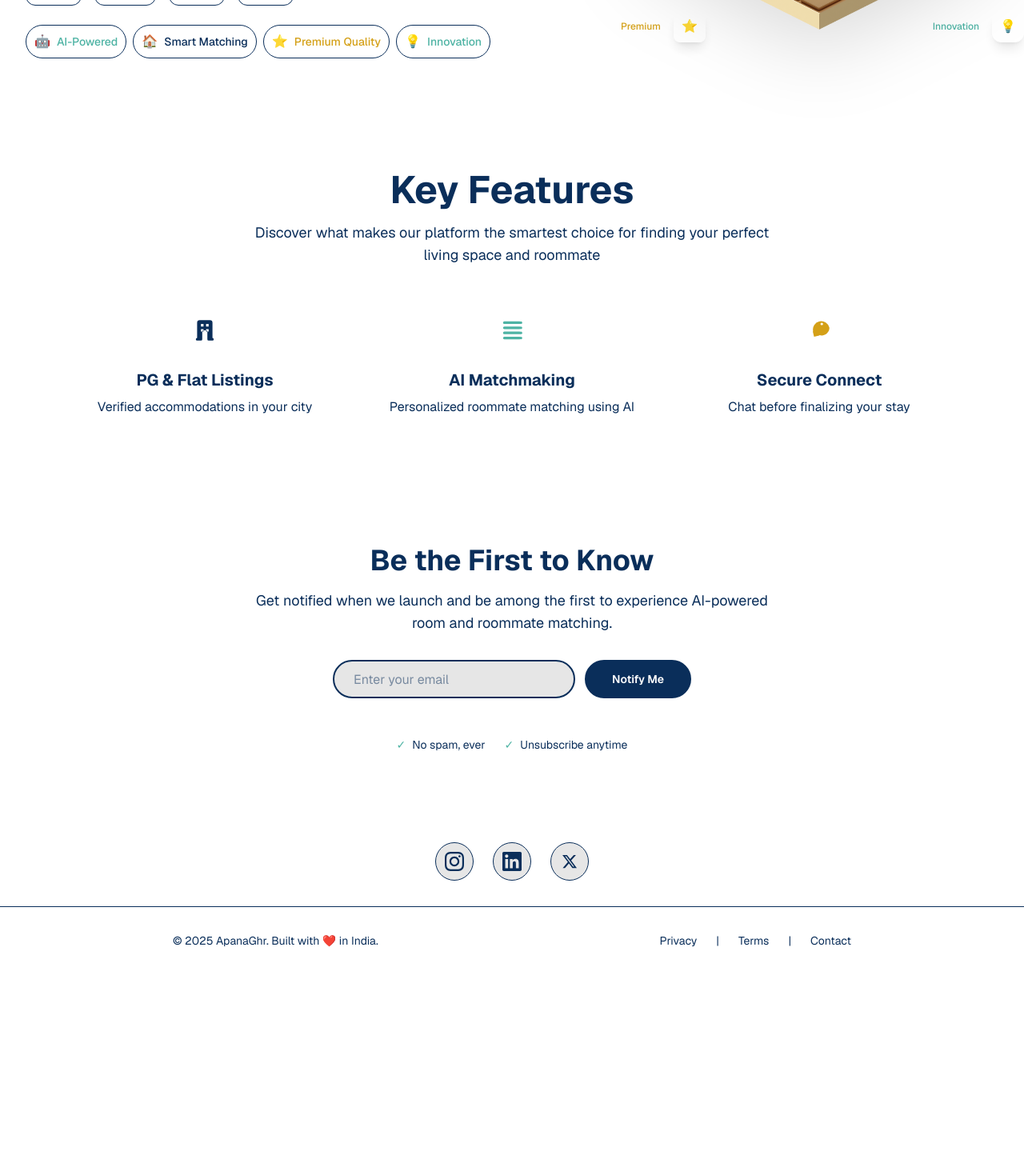
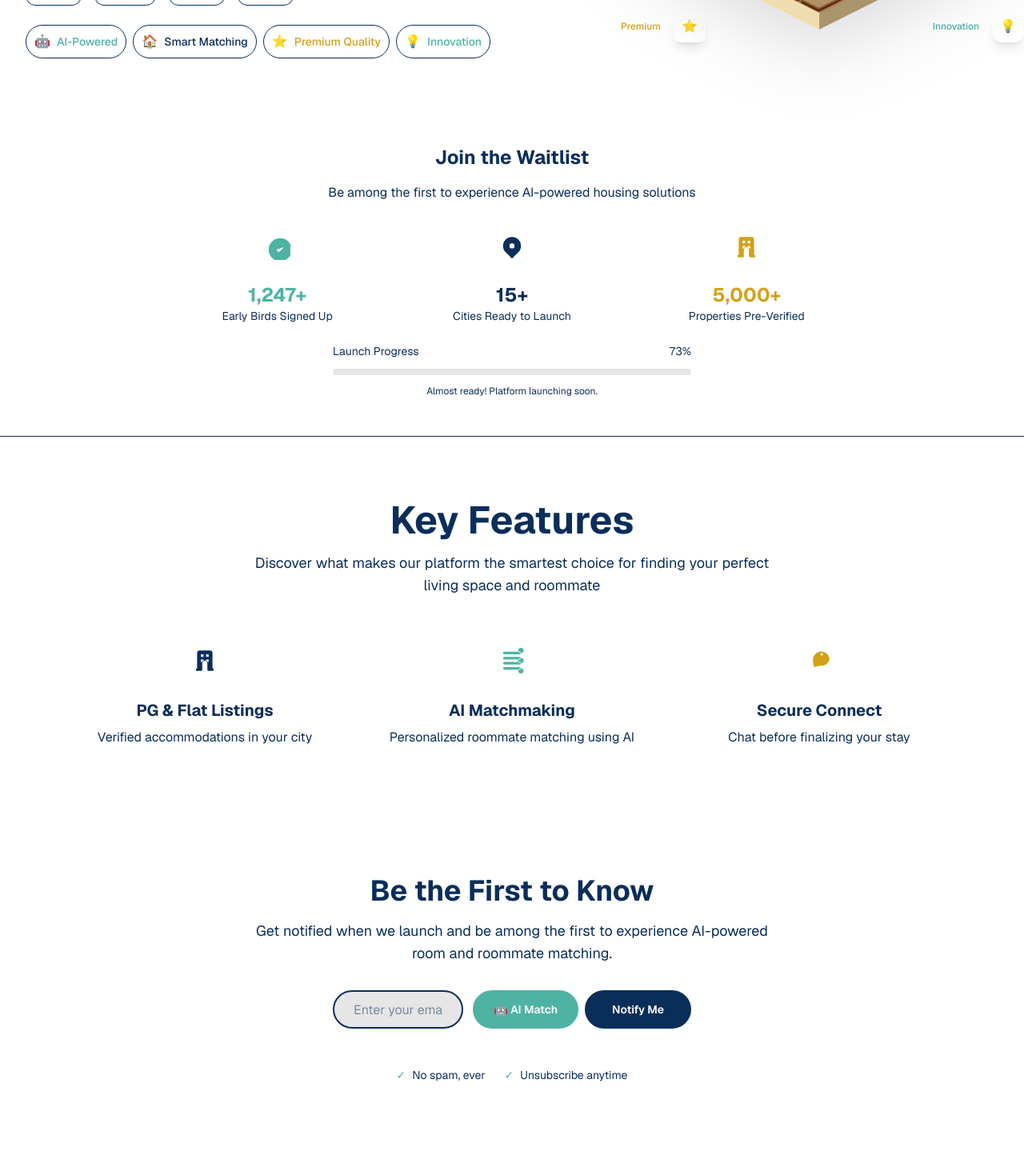
Before and after one commit to S-Thiru-Vikram/apanaghr-landing-page, a Next.js app: page / in a window 1280 px wide. Shown: the part 580-2044 px from the top of the page at 80% size. Before the commit the page ends 1798 px from the top, so only its background shows below. Built offline with nearby package versions, Linux system fonts and the light colour scheme.

Commit message:
update section

```diff
--- a/app/page.tsx
+++ b/app/page.tsx
@@ -16,6 +16,26 @@ export default function Home() {
     minutes: 0,
     seconds: 0
   });
+
+  // Quiz state
+  const [showQuiz, setShowQuiz] = useState(false);
+  const [currentQuestion, setCurrentQuestion] = useState(0);
+  const [quizAnswers, setQuizAnswers] = useState<string[]>([]);
+
+  const quizQuestions = [
+    {
+      question: "What's your ideal living situation?",
+      options: ["PG/Hostel", "Shared Flat", "Independent Flat", "Studio Apartment"]
+    },
+    {
+      question: "What's your preferred location type?",
+      options: ["City Center", "Near Office/College", "Quiet Residential", "Transportation Hub"]
+    },
+    {
+      question: "What's most important to you?",
+      options: ["Budget-friendly", "Premium Amenities", "Great Roommates", "Flexible Terms"]
+    }
+  ];
 
   // Set target date (30 days from now)
   useEffect(() => {
@@ -39,6 +59,30 @@ export default function Home() {
     return () => clearInterval(timer);
   }, []);
 
+  const handleQuizAnswer = (answer: string) => {
+    const newAnswers = [...quizAnswers, answer];
+    setQuizAnswers(newAnswers);
+
+    if (currentQuestion < quizQuestions.length - 1) {
+      setCurrentQuestion(currentQuestion + 1);
+    } else {
+      // Quiz completed
+      setShowQuiz(false);
+      setShowSuccess(true);
+      setEmail("");
+      // Reset quiz
+      setCurrentQuestion(0);
+      setQuizAnswers([]);
+      setTimeout(() => setShowSuccess(false), 5000);
+    }
+  };
+
+  const startQuiz = () => {
+    setShowQuiz(true);
+    setCurrentQuestion(0);
+    setQuizAnswers([]);
+  };
+
   const handleEmailSubmit = (e: React.FormEvent) => {
     e.preventDefault();
     if (email.trim()) {
@@ -48,6 +92,7 @@ export default function Home() {
       setTimeout(() => setShowSuccess(false), 5000);
     }
   };
+
   return (
     <>
       <Navbar />
@@ -193,6 +238,78 @@ export default function Home() {
         </div>
       </section>
 
+      {/* Progress Indicators & Social Proof Section */}
+      <section className="bg-background py-8 lg:py-12 border-b border-foreground/10">
+        <div className="container mx-auto px-6 max-w-4xl">
+          <div className="text-center space-y-6">
+            <div className="space-y-4">
+              <h3 className="text-xl lg:text-2xl font-bold text-heading">
+                Join the Waitlist
+              </h3>
+              <p className="text-foreground/80">
+                Be among the first to experience AI-powered housing solutions
+              </p>
+            </div>
+
+            {/* Progress Stats */}
+            <div className="grid grid-cols-1 md:grid-cols-3 gap-6 lg:gap-8">
+              {/* Early Birds */}
+              <div className="flex flex-col items-center space-y-3">
+                <div className="w-16 h-16 bg-accent/10 rounded-full flex items-center justify-center group-hover:bg-accent/20 transition-all duration-300">
+                  <svg className="w-8 h-8 text-accent" fill="currentColor" viewBox="0 0 20 20">
+                    <path d="M9 12l2 2 4-4m6 2a9 9 0 11-18 0 9 9 0 0118 0z" />
+                  </svg>
+                </div>
+                <div className="text-center">
+                  <div className="text-2xl font-bold text-accent">1,247+</div>
+                  <div className="text-sm text-foreground/70">Early Birds Signed Up</div>
+                </div>
+              </div>
+
+              {/* Cities Ready */}
+              <div className="flex flex-col items-center space-y-3">
+                <div className="w-16 h-16 bg-primary/10 rounded-full flex items-center justify-center group-hover:bg-primary/20 transition-all duration-300">
+                  <svg className="w-8 h-8 text-primary" fill="currentColor" viewBox="0 0 20 20">
+                    <path fillRule="evenodd" d="M5.05 4.05a7 7 0 119.9 9.9L10 18.9l-4.95-4.95a7 7 0 010-9.9zM10 11a2 2 0 100-4 2 2 0 000 4z" clipRule="evenodd" />
+                  </svg>
+                </div>
+                <div className="text-center">
+                  <div className="text-2xl font-bold text-primary">15+</div>
+                  <div className="text-sm text-foreground/70">Cities Ready to Launch</div>
+                </div>
+              </div>
+
+              {/* Properties Verified */}
+              <div className="flex flex-col items-center space-y-3">
+                <div className="w-16 h-16 bg-highlight/10 rounded-full flex items-center justify-center group-hover:bg-highlight/20 transition-all duration-300">
+                  <svg className="w-8 h-8 text-highlight" fill="currentColor" viewBox="0 0 20 20">
+                    <path fillRule="evenodd" d="M4 4a2 2 0 012-2h8a2 2 0 012 2v12a1 1 0 110 2h-3a1 1 0 01-1-1v-6a1 1 0 00-1-1H9a1 1 0 00-1 1v6a1 1 0 01-1 1H4a1 1 0 110-2V4zm3 1h2v2H7V5zm2 4H7v2h2V9zm2-4h2v2h-2V5zm2 4h-2v2h2V9z" clipRule="evenodd" />
+                  </svg>
+                </div>
+                <div className="text-center">
+                  <div className="text-2xl font-bold text-highlight">5,000+</div>
+                  <div className="text-sm text-foreground/70">Properties Pre-Verified</div>
+                </div>
+              </div>
+            </div>
+
+            {/* Progress Bar */}
+            <div className="max-w-md mx-auto space-y-3">
+              <div className="flex justify-between text-sm text-foreground/70">
+                <span>Launch Progress</span>
+                <span>73%</span>
+              </div>
+              <div className="w-full bg-card-bg rounded-full h-2">
+                <div className="bg-gradient-to-r from-accent to-primary h-2 rounded-full transition-all duration-1000 ease-out" style={{ width: '73%' }}></div>
+              </div>
+              <p className="text-xs text-foreground/60">
+                Almost ready! Platform launching soon.
+              </p>
+            </div>
+          </div>
+        </div>
+      </section>
+
       {/* Feature Preview Section */}
       <section className="bg-background py-16 lg:py-20">
         <div className="container mx-auto px-6 max-w-6xl">
@@ -224,11 +341,7 @@ export default function Home() {
               <div className="flex flex-col items-center text-center space-y-4 group">
                 <div className="w-16 h-16 bg-accent/10 rounded-2xl flex items-center justify-center group-hover:bg-accent/20 transition-all duration-300 group-hover:scale-110">
                   <svg className="w-8 h-8 text-accent" fill="currentColor" viewBox="0 0 20 20">
-                    <path fillRule="evenodd" d="M3 4a1 1 0 011-1h12a1 1 0 110 2H4a1 1 0 01-1-1zm0 4a1 1 0 011-1h12a1 1 0 110 2H4a1 1 0 01-1-1zm0 4a1 1 0 011-1h12a1 1 0 110 2H4a1 1 0 01-1-1zm0 4a1 1 0 011-1h12a1 1 0 110 2H4a1 1 0 01-1-1z" clipRule="evenodd" />
-                    <circle cx="17" cy="4" r="1" fill="currentColor"/>
-                    <circle cx="17" cy="8" r="1" fill="currentColor"/>
-                    <circle cx="17" cy="12" r="1" fill="currentColor"/>
-                    <circle cx="17" cy="16" r="1" fill="currentColor"/>
+                    <path fillRule="evenodd" d="M3 4a1 1 0 011-1h12a1 1 0 110 2H4a1 1 0 01-1-1zm0 4a1 1 0 011-1h12a1 1 0 110 2H4a1 1 0 01-1-1zm0 4a1 1 0 011-1h12a1 1 0 110 2H4a1 1 0 01-1-1zm0 4a1 1 0 011-1h12a1 1 0 110 2H4a1 1 0 01-1-1zm14-12a2 2 0 100-4 2 2 0 000 4zm0 8a2 2 0 100-4 2 2 0 000 4zm0 8a2 2 0 100-4 2 2 0 000 4z" clipRule="evenodd" />
                   </svg>
                 </div>
                 <div className="space-y-2">
@@ -254,7 +367,7 @@ export default function Home() {
         </div>
       </section>
 
-      {/* Email Subscription Section */}
+      {/* Email Subscription Section with AI Quiz */}
       <section className="bg-background py-16 lg:py-20">
         <div className="container mx-auto px-6 max-w-4xl">
           <div className="text-center space-y-8">
@@ -266,6 +379,58 @@ export default function Home() {
                 Get notified when we launch and be among the first to experience AI-powered room and roommate matching.
               </p>
             </div>
+
+            {/* AI Quiz Modal */}
+            {showQuiz && (
+              <div className="fixed inset-0 bg-black/50 flex items-center justify-center z-50 p-4">
+                <div className="bg-background rounded-2xl p-8 max-w-md w-full border border-accent/20 shadow-2xl">
+                  <div className="space-y-6">
+                    <div className="text-center">
+                      <h3 className="text-xl font-bold text-heading mb-2">
+                        Help us personalize your experience
+                      </h3>
+                      <div className="flex justify-center space-x-2 mb-4">
+                        {quizQuestions.map((_, index) => (
+                          <div
+                            key={index}
+                            className={`w-8 h-2 rounded-full transition-all duration-300 ${
+                              index <= currentQuestion ? 'bg-accent' : 'bg-card-bg'
+                            }`}
+                          />
+                        ))}
+                      </div>
+                      <p className="text-foreground/70">
+                        Question {currentQuestion + 1} of {quizQuestions.length}
+                      </p>
+                    </div>
+
+                    <div className="space-y-4">
+                      <h4 className="text-lg font-semibold text-heading text-center">
+                        {quizQuestions[currentQuestion].question}
+                      </h4>
+                      <div className="grid grid-cols-1 gap-3">
+                        {quizQuestions[currentQuestion].options.map((option, index) => (
+                          <button
+                            key={index}
+                            onClick={() => handleQuizAnswer(option)}
+                            className="p-4 bg-card-bg hover:bg-accent/10 border border-accent/20 rounded-xl text-left transition-all duration-300 hover:scale-105 hover:shadow-lg"
+                          >
+                            <span className="text-foreground font-medium">{option}</span>
+                          </button>
+                        ))}
+                      </div>
+                    </div>
+
+                    <button
+                      onClick={() => setShowQuiz(false)}
+                      className="w-full p-2 text-foreground/60 hover:text-foreground transition-colors"
+                    >
+                      Skip for now
+                    </button>
+                  </div>
+                </div>
+              </div>
+            )}
 
             <div className="max-w-md mx-auto">
               <form onSubmit={handleEmailSubmit} className="flex flex-col sm:flex-row gap-3">
@@ -279,6 +444,16 @@ export default function Home() {
                     className="w-full h-12 px-6 bg-card-bg border-2 border-accent/20 rounded-full text-foreground placeholder-foreground/60 focus:outline-none focus:border-accent transition-colors duration-300"
                   />
                 </div>
+                <div className="flex gap-2">
+                  <ParticleButton
+                    type="button"
+                    onClick={startQuiz}
+                    size="default"
+                    className="h-12 px-6 bg-accent border-2 border-accent text-white font-semibold rounded-full hover:bg-accent/90 hover:border-accent/90 hover:shadow-2xl hover:scale-105 transition-all duration-300 active:scale-95 whitespace-nowrap"
+                    onSuccess={() => console.log('Quiz started!')}
+                  >
+                    🤖 AI Match
+                  </ParticleButton>
                   <ParticleButton
                     type="submit"
                     size="default"
@@ -287,6 +462,7 @@ export default function Home() {
                   >
                     Notify Me
                   </ParticleButton>
+                </div>
               </form>
 
               {/* Success Message */}
```
Lines whose indentation alone changed are shown as unchanged.
